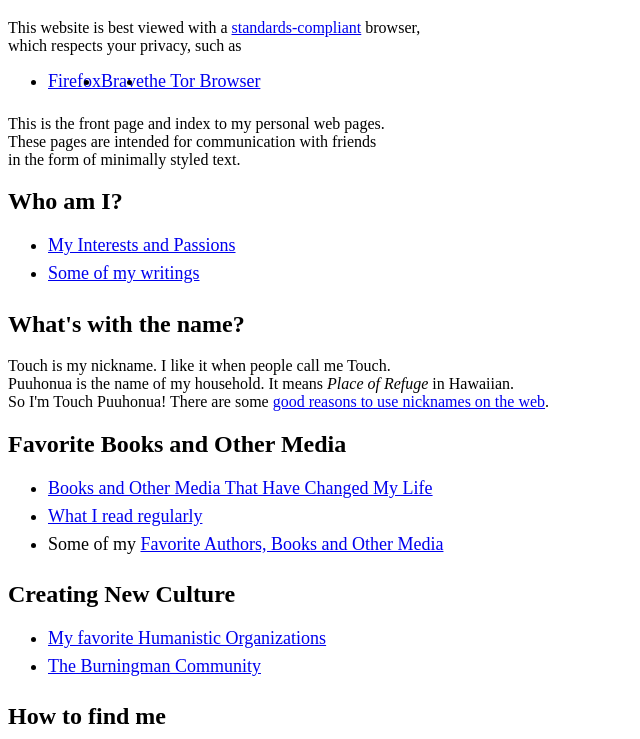
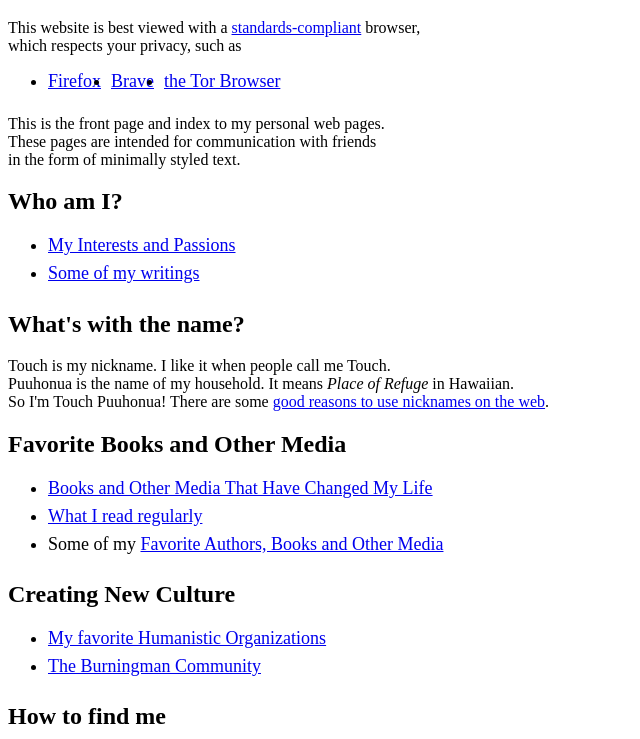
Before and after one commit to TouchPuuhonua/TouchPuuhonua.github.io, a plain HTML site: page index.html in a window 1280 px wide. Shown: the part 61-800 px from the top of the page, without its empty margins (0-640 px from the left). Drawn offline with Linux system fonts and the light colour scheme.

Commit message:
working on the padding

```diff
--- a/touch.css
+++ b/touch.css
@@ -33,3 +33,7 @@ li {
 ul.inline {
     display: flex;
 }
+
+ul.inline li {
+    padding-right: 10px;
+}
```
